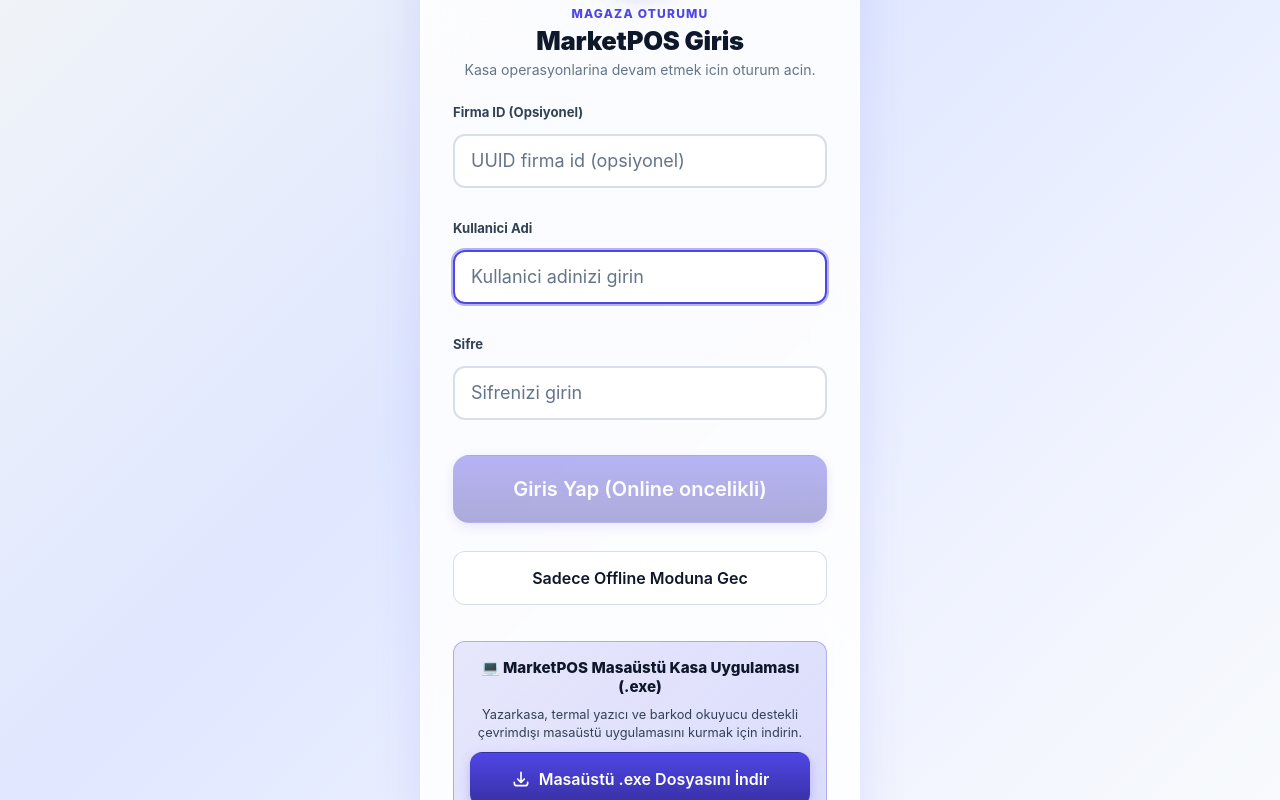
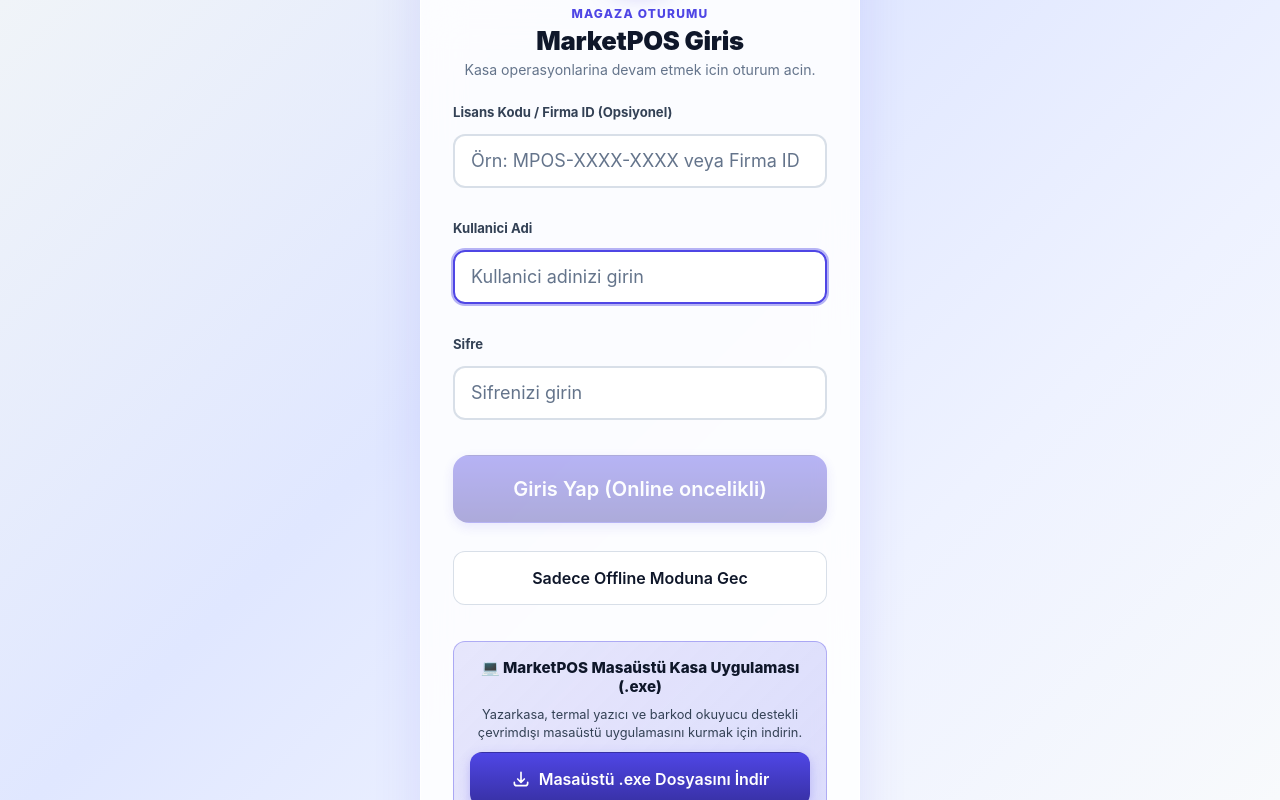
Before and after one commit to Hollypredator/marketpos, a React (Vite) app in the folder packages/pos-desktop/: page / in a window 1280 px wide. Built offline with nearby package versions, Linux system fonts and the light colour scheme.

Commit message:
feat(installer): updated MarketPOS setup.exe with Lisans Kodu field

```diff
--- a/packages/pos-desktop/src/pages/LoginPage.tsx
+++ b/packages/pos-desktop/src/pages/LoginPage.tsx
@@ -141,14 +141,14 @@
         {error.length > 0 && <div className="login-error">{error}</div>}
 
         <div className="login-field">
-          <label htmlFor="company-id">Firma ID (Opsiyonel)</label>
+          <label htmlFor="company-id">Lisans Kodu / Firma ID (Opsiyonel)</label>
           <input
             id="company-id"
             className="input"
             type="text"
             value={companyId}
             onChange={(event) => setCompanyId(event.target.value)}
-            placeholder="UUID firma id (opsiyonel)"
+            placeholder="Örn: MPOS-XXXX-XXXX veya Firma ID"
             autoComplete="off"
           />
         </div>
```
